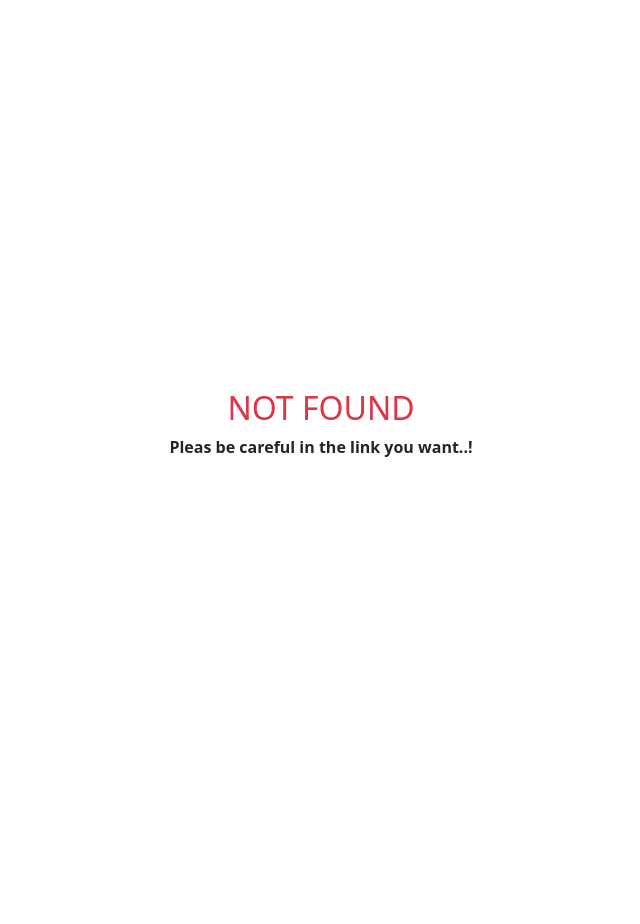
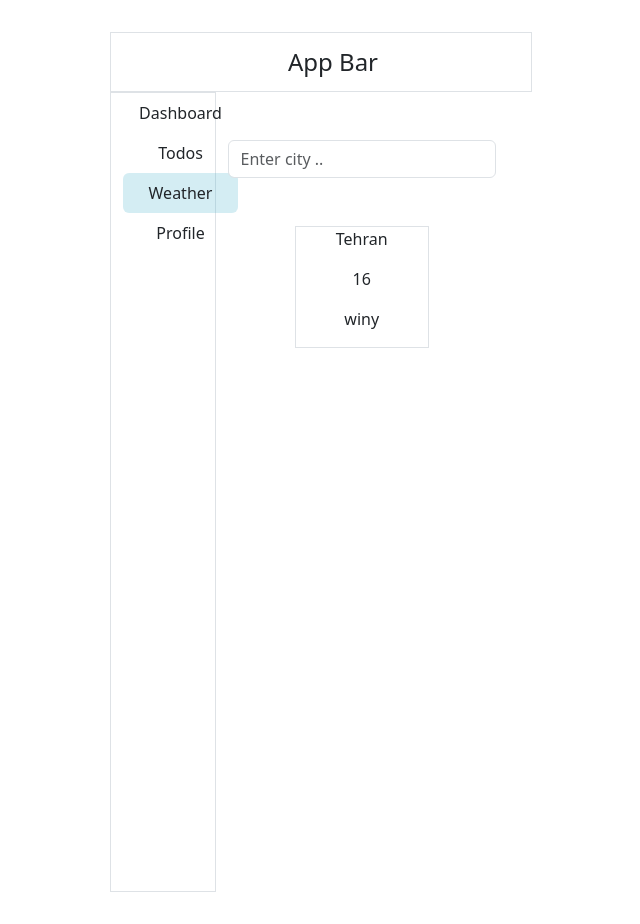
Before and after one commit to simadivdar/app-Nadin-soft, a Vue app: page /Weather in a window 1280 px wide. Before the commit this address had no page. Shown: the whole page, without its empty margins (319-959 px from the left). Before the commit the page ends 800 px from the top, so only its background shows below. Built offline with nearby package versions, Linux system fonts and the light colour scheme.

Commit message:
feat : add weather page

```diff
--- a/src/components/leftHeader.vue
+++ b/src/components/leftHeader.vue
@@ -27,7 +27,7 @@ export default defineComponent({
         </li>
         <li class="nav-item">
           <router-link
-            to=" "
+          :to="{ name: 'Weather' }"
             class="nav-link text-dark "
             data-toggle="pill"
             >Weather</router-link
--- a/src/main.ts
+++ b/src/main.ts
@@ -18,6 +18,10 @@ const routes: Array<RouteRecordRaw> = [
       path: "/Todo",
       name: "Todo",
       component: () => import("./pages/Todo.vue")
+    }, {
+      path: "/Weather",
+      name: "Weather",
+      component: () => import("./pages/Weather.vue")
     }]},
   { path: "/:pathMatch(.*)*", name: " NotFound", component: () => import("./components/notFound.vue")},
 ];
--- /dev/null
+++ b/src/pages/Weather.vue
@@ -0,0 +1,28 @@
+<script lang="ts">
+import { defineComponent } from "vue";
+export default defineComponent({
+  name: "Weather",
+});
+</script>
+
+<template>
+  <div class="mt-5">
+    <input
+      class="form-control"
+      type="text"
+      placeholder="Enter city .."
+      aria-label="default input name"
+    />
+    <div class="d-flex justify-content-center">
+      <div
+        class="mt-5 h-25 w-50 border d-flex flex-column justify-content-center"
+      >
+        <p>Tehran</p>
+        <p>16</p>
+        <p>winy</p>
+      </div>
+    </div>
+  </div>
+</template>
+
+<style scoped></style>
```
